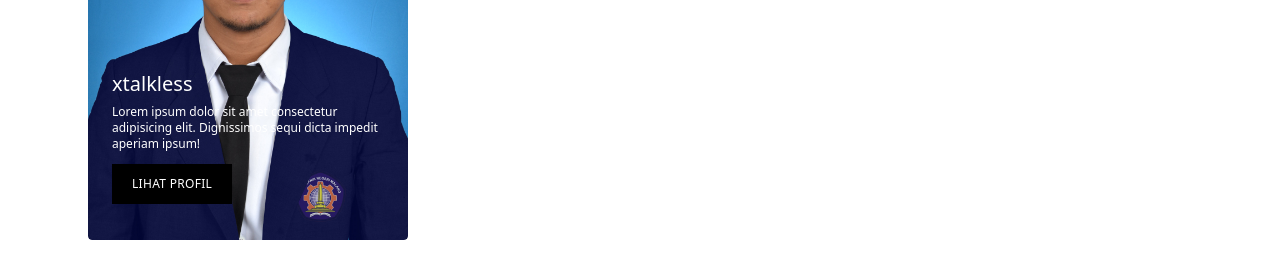
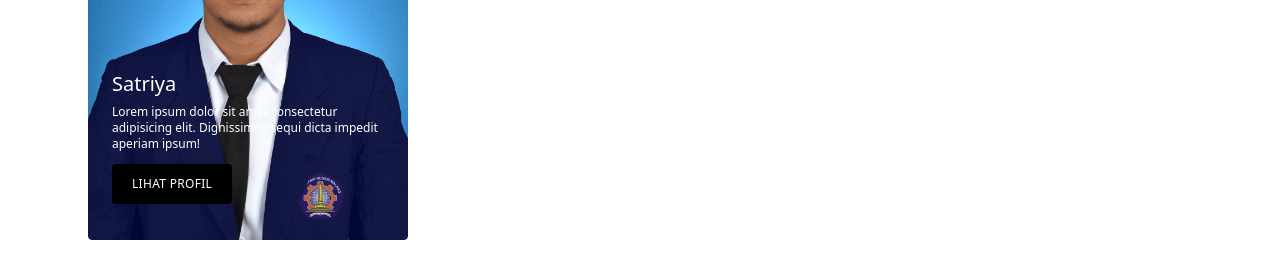
Before and after one commit to uglysquid27/absensi, an Angular app: page /peserta in a window 1280 px wide. Shown: the part 338-592 px from the top of the page. Built offline with nearby package versions, Linux system fonts and the light colour scheme.

Commit message:
add profil

```diff
--- a/src/app/app-routing.module.ts
+++ b/src/app/app-routing.module.ts
@@ -1,3 +1,4 @@
+import { ProfilComponent } from './profil/profil.component';
 import { LoginComponent } from './auth/login/login.component';
 import { PesertaComponent } from './peserta/peserta.component';
 import { NgModule } from '@angular/core';
@@ -9,7 +10,8 @@ import { HomeComponent } from './home/home.component';
 const routes: Routes = [
   { path: '', component: HomeComponent},
   { path: 'peserta', component: PesertaComponent},
-  { path: 'login', component: LoginComponent}
+  { path: 'login', component: LoginComponent},
+  { path: 'profil', component: ProfilComponent}
 ];
 
 @NgModule({
--- a/src/app/app.module.ts
+++ b/src/app/app.module.ts
@@ -12,6 +12,7 @@ import { HomeComponent } from './home/home.component';
 import { FooterComponent } from './layouts/footer/footer.component';
 import { PesertaComponent } from './peserta/peserta.component';
 import { LoginComponent } from './auth/login/login.component';
+import { ProfilComponent } from './profil/profil.component';
 // import {MatTableModule} from '@angular/material/table';
 
 @NgModule({
@@ -24,7 +25,8 @@ import { LoginComponent } from './auth/login/login.component';
     HomeComponent,
     FooterComponent,
     PesertaComponent,
-    LoginComponent
+    LoginComponent,
+    ProfilComponent
   ],
   imports: [
     BrowserModule,
--- a/src/app/home/home.component.css
+++ b/src/app/home/home.component.css
@@ -22,3 +22,13 @@
         max-width:1280px
     }
 }
+
+.hover-2 {
+  background:
+    linear-gradient(#1095c1 0 0) no-repeat
+    calc(200% - var(--i, 0) * 100%) 100% / 200% calc(100% * var(--i, 0) + .08em);
+  transition: .3s calc(var(--i, 0) * .3s), background-position .3s calc(.3s - calc(var(--i, 0) * .3s));
+}
+.hover-2:hover {
+  --i: 1;
+}
--- a/src/app/peserta/peserta.component.html
+++ b/src/app/peserta/peserta.component.html
@@ -1,24 +1,24 @@
 <div class="max-w-screen-xl pt-24 pl-6 pb-6 sm:px-4 sm:pl-6 sm:pb-6 lg:ml-16 ml-0 sm:ml-16 md:ml-16">
   <div class="mt-8 grid grid-cols-1 gap-8 md:grid-cols-2 lg:grid-cols-3">
-    <a data-aos="fade-up" href="#" class="relative block group">
+    <a data-aos="fade-up" [routerLink]="['/profil']" class="relative block group">
       <div class="relative overflow-hidden bg-no-repeat content-end h-fit bg-cover max-w-xs rounded">
         <img
         src="../../assets/img/Satriya-Polinema.jpg"
         alt=""
         class=" w-full object-cover transition duration-500 hover:scale-110 sm:h-[450px] rounded "
       /><div class="absolute h-fit top-64 flex inset-0 flex flex-col items-start justify-end p-6">
-        <h3 class="text-xl font-medium text-white">xtalkless</h3>
+        <h3 class="text-xl font-medium text-white">Satriya</h3>
 
         <p class="mt-1.5 max-w-[40ch] text-xs text-white">
           Lorem ipsum dolor sit amet consectetur adipisicing elit. Dignissimos sequi
           dicta impedit aperiam ipsum!
         </p>
 
-        <span
-          class="inline-block px-5 py-3 mt-3 text-xs font-medium tracking-wide text-white uppercase bg-black"
+        <a [routerLink]="['/profil']"
+          class="transition ease-in-out delay-150 inline-block px-5 py-3 mt-3 text-xs font-medium tracking-wide text-white uppercase bg-black hover:bg-gray-100 hover:text-gray-700 duration-300 rounded"
         >
           Lihat Profil
-        </span>
+        </a>
       </div>
       </div>
       <!-- <img
--- a/src/app/peserta/peserta.component.ts
+++ b/src/app/peserta/peserta.component.ts
@@ -1,4 +1,5 @@
 import { Component } from '@angular/core';
+import { Router } from '@angular/router';
 import * as Aos from 'aos';
 
 @Component({
@@ -8,7 +9,9 @@ import * as Aos from 'aos';
 })
 export class PesertaComponent {
 
-  constructor(){}
+  constructor(public router: Router) {
+    console.log(this.router.url)
+  }
 
   ngOnInit() {
     Aos.init({
--- /dev/null
+++ b/src/app/profil/profil.component.html
@@ -0,0 +1 @@
+<p>profil works!</p>
--- a/tailwind.config.js
+++ b/tailwind.config.js
@@ -2,7 +2,9 @@
 module.exports = {
   content: ["./src/**/*.{html,js}"],
   theme: {
-    extend: {},
+    extend: {
+      display: ["group-hover"],
+    },
   },
   plugins: [],
 }
```
Also changed, not shown: src/app/profil/profil.component.ts (added, +10 -0 lines), src/app/profil/profil.component.css (added), 1 other file (tests, documents, lock files or other folders).
